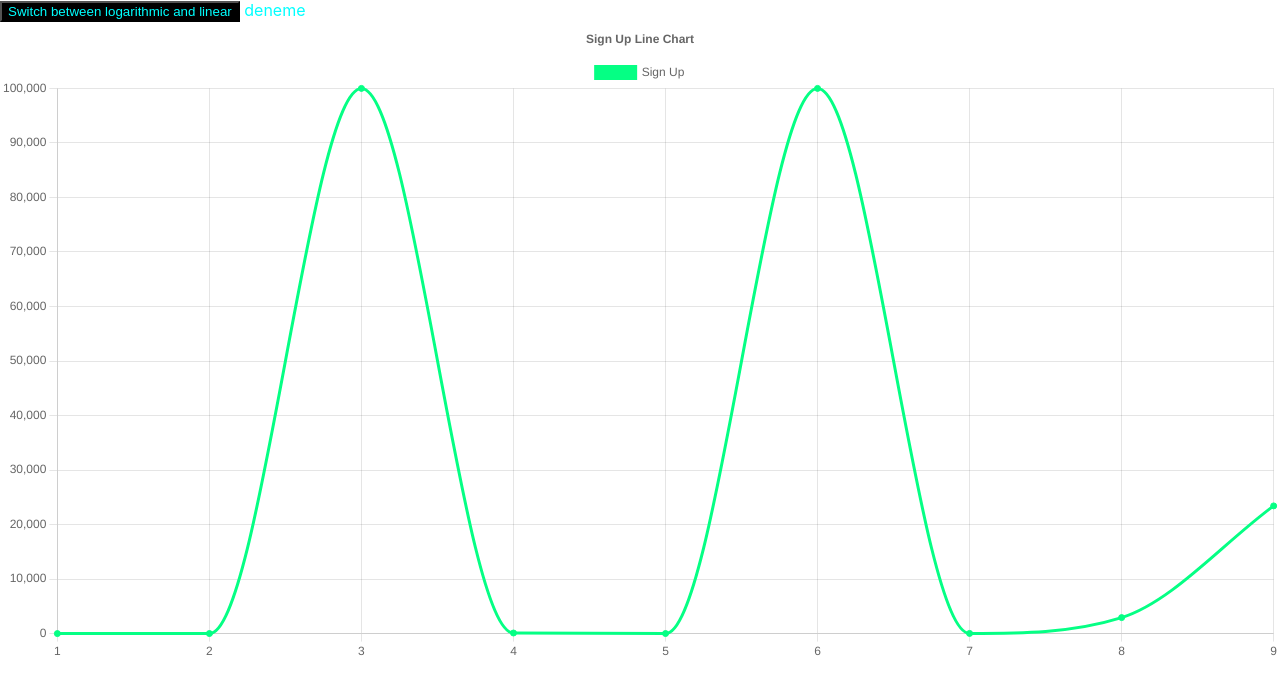
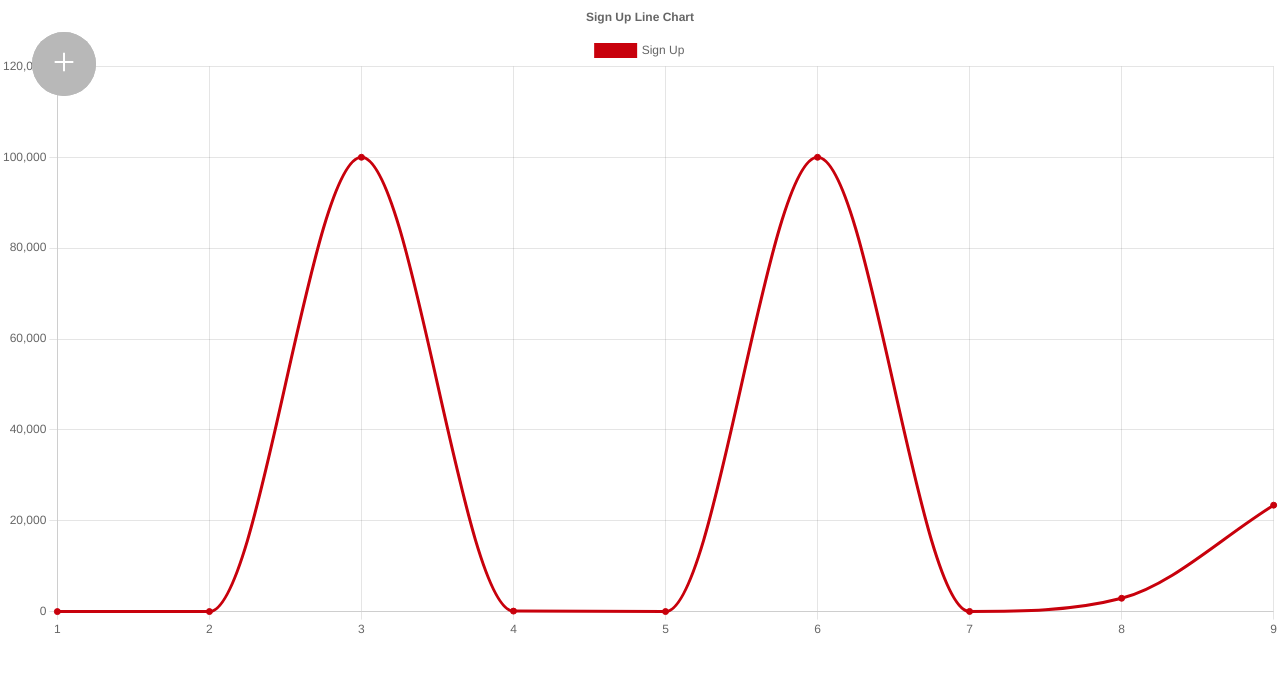
Before and after one commit to gatoratemylips/history-chart, a React (Create React App) app: page / in a window 1280 px wide. Shown: the top 694 px of the page. Built offline with nearby package versions, Linux system fonts and the light colour scheme.

Commit message:
needs bug fixes

```diff
--- a/package.json
+++ b/package.json
@@ -3,6 +3,7 @@
   "version": "0.1.0",
   "private": true,
   "dependencies": {
+    "@reduxjs/toolkit": "^1.9.5",
     "@testing-library/jest-dom": "^5.17.0",
     "@testing-library/react": "^13.4.0",
     "@testing-library/user-event": "^13.5.0",
@@ -11,6 +12,7 @@
     "react": "^18.2.0",
     "react-chartjs-2": "^5.2.0",
     "react-dom": "^18.2.0",
+    "react-redux": "^8.1.2",
     "react-scripts": "5.0.1",
     "web-vitals": "^2.1.4"
   },
--- a/src/App.js
+++ b/src/App.js
@@ -1,128 +1,14 @@
 import React from 'react';
-import Chart from 'chart.js/auto';
-import { useState } from 'react';
-import { Line } from 'react-chartjs-2';
-import {
-  Chart as ChartJS,
-  CategoryScale,
-  LinearScale,
-  PointElement,
-  LineElement,
-  Title,
-  Tooltip,
-  Legend,
-  LogarithmicScale,
-
-} from 'chart.js';
-
-import faker from 'faker';
+import ChartHelper from './components/Chart';
+import Menu from './components/Menu';
 
 export default function App() {
-  const [toggle, setToggle] = useState(true);
-
-  const datas = [1, 10, 100000, 110, 12, 100000,35,2932,23423];
-  const monthNames = ['January', 'February', 'March', 'April', 'May', 'June', 'July', 'August', 'September', 'October', 'November', 'December'];
-
-  ChartJS.register(
-    CategoryScale,
-    LinearScale,
-    PointElement,
-    LineElement,
-    Title,
-    Tooltip,
-    Legend
-  );
-  const isLogarithmic = true;
-  const transformedYData = datas.map(value => Math.log10(value));
-  const options = {
-    scales: {
-
-      y: {
-        type: 'linear', // Linear scale for the y-axis
-        beginAtZero: true,
-        ...!toggle && {
-        ticks: {
-          callback: value => Math.pow(10, value).toFixed(0), // Convert back to original values
-        },
-        },
-
-
-      },
-
-    },
-    responsive: true,
-    plugins: {
-      tooltip: {
-        titleFont: { size: 13.2, family: "Yekan" },
-        bodyFont: { size: 14.2, family: "Yekan" },
-        callbacks: {
-
-          title: (context) => `Month: ${monthNames[context[0].label - 1]}`,
-          label: (context) => {
-            const originalValue = Math.pow(10, context.parsed.y).toFixed(0);
-            return `Value: ${ originalValue }`;
-          },
-
-        },
-      },
-      legend: {
-        position: 'top',
-      },
-      title: {
-        display: true,
-        text: 'Sign Up Line Chart',
-      },
-    },
-  };
-
-
-
-
-  var start = 1;
-
-  var labels = [];
-
-  while (start <= datas.length) {
-    if (start % 12 === 0) {
-      labels.push(12)
-      start++
-      continue
-    }
-    labels.push((start++) % 12)
-  }
-
-
-  const data = {
-    labels,
-    datasets: [
-      {
-        label: 'Sign Up',
-        data: toggle ?  datas : transformedYData ,
-        borderColor: 'rgb(5, 989, 132)',
-        backgroundColor: 'rgb(5, 989, 132)',
-        cubicInterpolationMode: "monotone",
-
-      },
-
-      /* {
-         label: 'Dataset 2',
-         data: labels.map(() => faker.datatype.number({ min: 1000, max: 3000 })),
-         borderColor: 'rgb(53, 162, 235)',
-         backgroundColor: 'rgba(53, 162, 235, 0.5)',
-       }, */
-    ],
-  };
-
-  const onClickHelper = () => {
-    setToggle(!toggle);
-  }
 
   return (
-    <div>
-      <button style={{ backgroundColor: "black" }} onClick={onClickHelper}>Switch between logarithmic and linear</button>
-      {toggle && <span> deneme </span>}
-      {<Line options={options} data={data} />}
+    <div className='app'>
+      <Menu />
+      <ChartHelper />
     </div>
+
   );
-
 }
--- /dev/null
+++ b/src/components/Chart.js
@@ -0,0 +1,133 @@
+import Menu from './Menu';
+import { Line } from 'react-chartjs-2';
+import { useSelector,useDispatch } from "react-redux";
+import {
+  Chart as ChartJS,
+  CategoryScale,
+  LinearScale,
+  PointElement,
+  LineElement,
+  Title,
+  Tooltip,
+  Legend,
+  LogarithmicScale,
+} from 'chart.js';
+
+
+const ChartHelper = () => {
+  const toggle = true;
+  const datas = [1, 10, 100000, 110, 12, 100000, 35, 2932, 23423];
+  const monthNames = ['January', 'February', 'March', 'April', 'May', 'June', 'July', 'August', 'September', 'October', 'November', 'December'];
+
+  ChartJS.register(
+    CategoryScale,
+    LinearScale,
+    PointElement,
+    LineElement,
+    Title,
+    Tooltip,
+    Legend
+  );
+
+  const transformedYData = datas.map(value => Math.log10(value));
+  const options = {
+    scales: {
+
+      y: {
+
+        type: 'linear', // Linear scale for the y-axis
+        beginAtZero: true,
+        suggestedMax: Math.max.apply(null, toggle ? datas : transformedYData) * (12 / 10),
+        ...!toggle && {
+          ticks: {
+            callback: value => Math.pow(10, value).toFixed(0), // Convert back to original values
+          },
+        },
+
+
+      },
+
+    },
+    responsive: true,
+    plugins: {
+      tooltip: {
+        xAlign: "left",
+        yAlign: "bottom",
+        border: 20,
+        position: 'nearest',
+        caretSize: 0,
+        cornerRadius: 0,
+        titleColor: 'rgb(0,30,800)',
+        borderColor: 'rgb(30,0,1000)',
+        opacity: 0.5,
+        backgroundColor: 'rgba(94, 5, 97,0.4)',
+        titleFont: { size: 13.2, family: "Yekan" },
+        bodyFont: { size: 14.2, family: "Yekan" },
+        callbacks: {
+
+          title: (context) => `Month: ${monthNames[context[0].label - 1]}`,
+          label: (context) => {
+            const originalValue = Math.pow(10, context.parsed.y).toFixed(0);
+
+            return `Value: ${toggle ? context.parsed.y : originalValue}`;
+          },
+
+        },
+      },
+      legend: {
+        position: 'top',
+      },
+      title: {
+        display: true,
+        text: 'Sign Up Line Chart',
+      },
+    },
+  };
+
+
+
+
+  var start = 1;
+
+  var labels = [];
+
+  while (start <= datas.length) {
+    if (start % 12 === 0) {
+      labels.push(12)
+      start++
+      continue
+    }
+    labels.push((start++) % 12)
+  }
+
+
+  const data = {
+    labels,
+    datasets: [
+      {
+        label: 'Sign Up',
+        data: toggle ? datas : transformedYData,
+        borderColor: 'rgb(200, 1, 12)',
+        backgroundColor: 'rgb(200, 1, 12)',
+        cubicInterpolationMode: "monotone",
+
+      },
+
+      /* {
+         label: 'Dataset 2',
+         data: labels.map(() => faker.datatype.number({ min: 1000, max: 3000 })),
+         borderColor: 'rgb(53, 162, 235)',
+         backgroundColor: 'rgba(53, 162, 235, 0.5)',
+       }, */
+    ],
+  };
+
+  return (
+    <div>
+      <Menu/>
+      <Line options={options} data={data} />
+    </div>
+  );
+}
+
+export default ChartHelper;
--- /dev/null
+++ b/src/components/Menu.js
@@ -0,0 +1,40 @@
+import { useState } from "react";
+import { ReactComponent as IconPlus } from '../assets/plus.svg';
+import { useSelector, useDispatch } from "react-redux";
+
+const Menu = () => {
+  const dispatch = useDispatch();
+  const toggle = true;
+  const [isMenuOpen, setIsMenuOpen] = useState(false);
+  const onClickHelperMenu = () => {
+    setIsMenuOpen(!isMenuOpen);
+  }
+
+  function MenuHelper() {
+    return (
+      <>
+        <label>
+          <input
+            type="checkbox"
+            checked={toggle}
+
+            />
+          Logarithmic
+        </label>
+      </>
+    );
+  }
+
+  return (
+    <div className="menu" >
+      <div className={`${!isMenuOpen ? 'menu-button' : "menu-button-altered"}`} >
+        <div onClick={onClickHelperMenu}><IconPlus className={`plus ${!isMenuOpen ? '' : "rotate"}`} />
+        </div>
+        {isMenuOpen ? <MenuHelper /> : null}
+      </div>
+    </div>
+  )
+}
+
+
+export default Menu;
--- /dev/null
+++ b/src/components/store.js
@@ -0,0 +1,5 @@
+import { configureStore } from '@reduxjs/toolkit'
+
+export const store = configureStore({
+  reducer: {},
+})
--- a/src/index.css
+++ b/src/index.css
@@ -1,5 +1,3 @@
-* {color: cyan;}
-
 body {
   margin: 0;
   font-family: -apple-system, BlinkMacSystemFont, 'Segoe UI', 'Roboto', 'Oxygen',
@@ -9,68 +7,39 @@ body {
   -moz-osx-font-smoothing: grayscale;
 }
 
-code {
-  font-family: source-code-pro, Menlo, Monaco, Consolas, 'Courier New',
-    monospace;
+.menu {
+  position: absolute;
+  left: 32px;
+  top: 32px;
 }
-.App{
+
+.menu-button {
+  width: 64px;
+  height: 64px;
+  border-radius: 32px;
   display: flex;
-  height: 100vh;
+  background-color: #b8b8b8;
   align-items: center;
   justify-content: center;
-  flex-wrap: wrap;
-  gap: 16px;
-}
-.card {
-  width: 400px;
-  background-color: #ffffff;
-  border-radius: 25px;
-  box-shadow: 0 0 10px rgba(0, 0, 0, 0.15);
-  height: min-content;
-
 }
 
-.card-wrapper{
+.menu-button-altered {
+  padding: 16px;
   display: flex;
   flex-direction: column;
-
-}
-.card-text-wrapper{
-  padding: 24px ;
   gap: 16px;
-  display: flex;
-  flex-direction: column;
-}
-.link a{
-  color: rgb(0, 183, 255);
-
-}
-a{
-  text-decoration:none;
-  transition-duration: 300ms;
-  transition-delay: 600ms;
+  background-color: #b8b8b8;
+  border-radius: 32px;
 }
 
+.plus {
+  fill: #fff;
+  height: 32px;
+  width: 32px;
+  transition: all 0.5s;
+}
 
-.image{
-  object-fit: contain;
-  border-radius: 15px 15px 0 0;
+.plus.rotate {
+  rotate: 45deg;
+  fill: red;
 }
-.header{
-  font-weight: 800;
-  color: black;
-}
-.subheader{
-  font-weight: 300;
-  color: black;
-}
-.description{
-  font-weight: 400;
-  color: black;
-  font-size: 10px;
-}
-.link{
-  color: aqua;
-  padding-top: 16px;
-
-}
--- a/src/index.js
+++ b/src/index.js
@@ -3,11 +3,18 @@ import ReactDOM from 'react-dom/client';
 import './index.css';
 import App from './App';
 import reportWebVitals from './reportWebVitals';
+import { store } from './components/store';
+import { Provider } from 'react-redux';
+
+export default store;
+
 
 const root = ReactDOM.createRoot(document.getElementById('root'));
 root.render(
   <React.StrictMode>
-    <App />
+    <Provider store={store}>
+      <App />
+      </Provider>
   </React.StrictMode>
 );
 
```
Also changed, not shown: src/components/Card.js (deleted, +0 -20 lines), src/assets/plus.svg (added), 1 other file (tests, documents, lock files or other folders).
